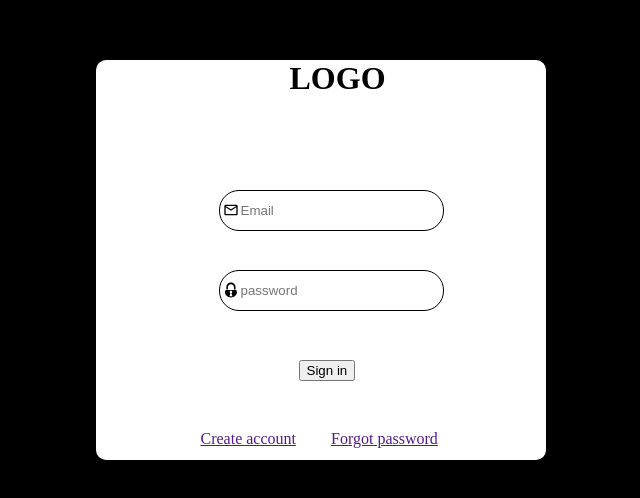
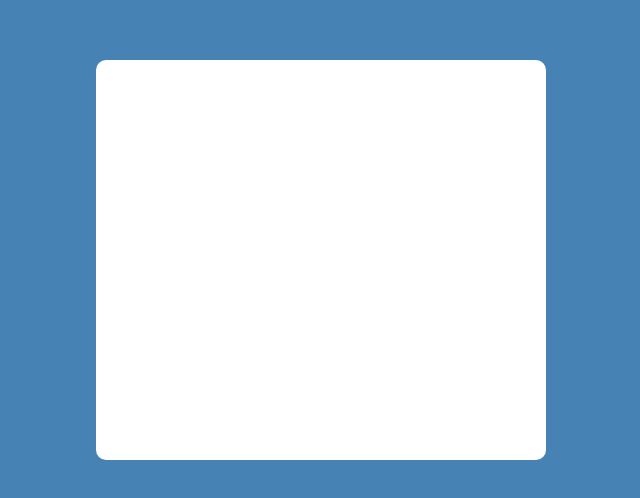
Before and after one commit to GabrielNew/timer-gate, a React (Vite) app: page / in a window 1280 px wide. Shown: the part 140-638 px from the top of the page, without its empty margins (319-959 px from the left). Built offline with nearby package versions, Linux system fonts and the light colour scheme.

Commit message:
Modificação criação de conta usuário

```diff
--- a/src/main.jsx
+++ b/src/main.jsx
@@ -2,9 +2,10 @@ import React from "react";
 import ReactDOM from "react-dom/client";
 import "./styles/global.css";
 import Login from "./pages/Login";
+import CreateAccount from "./pages/CreateAccount";
 
 ReactDOM.createRoot(document.getElementById("root")).render(
   <React.StrictMode>
-    <Login />
+    <CreateAccount />
   </React.StrictMode>
 );
--- a/src/pages/CreateAccount/index.jsx
+++ b/src/pages/CreateAccount/index.jsx
@@ -0,0 +1,13 @@
+import "./styles.css";
+
+const createAccount = () => {
+  return (
+    <>
+      <form>
+        <div id="loginBackgroundBox"></div>
+      </form>
+    </>
+  );
+};
+
+export default createAccount;
--- a/src/pages/CreateAccount/styles.css
+++ b/src/pages/CreateAccount/styles.css
@@ -0,0 +1,14 @@
+body {
+  background-color: steelblue;
+}
+
+#loginBackgroundBox {
+  background-color: white;
+  width: 450px;
+  height: 400px;
+  border-radius: 10px;
+  position: absolute;
+  top: 50%;
+  left: 50%;
+  transform: translate(-50%, -50%);
+}
```
